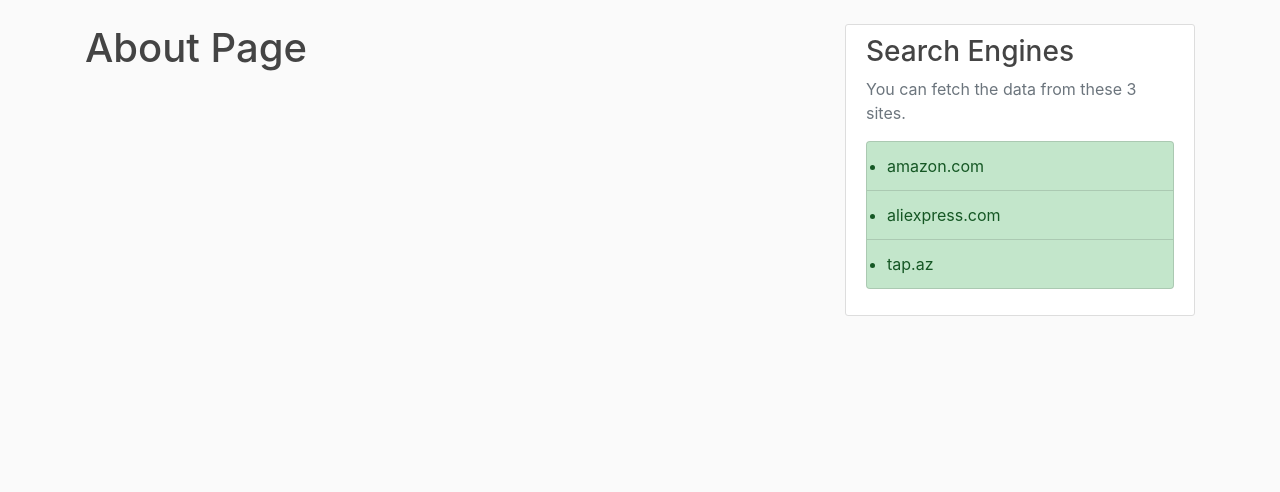
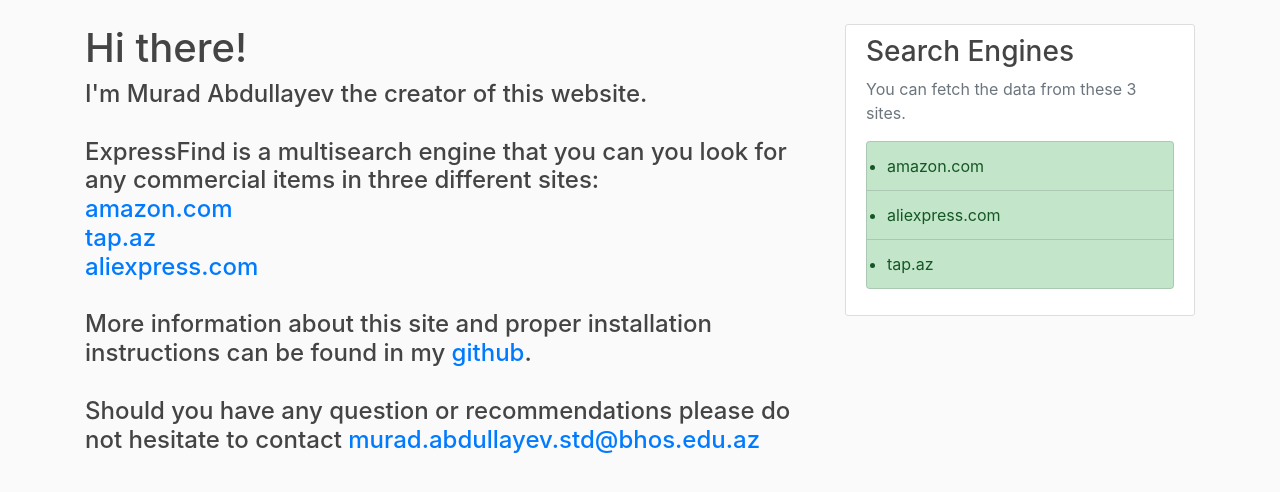
Before and after one commit to muradabdullayev900/ExpressFind, a Flask app: page /about in a window 1280 px wide. Shown: the part 56-548 px from the top of the page. Run offline with Flask 2, Linux system fonts and the light colour scheme; some libraries are stand-ins or nearby versions.

Commit message:
updated about page

```diff
--- a/src/templates/about.html
+++ b/src/templates/about.html
@@ -1,4 +1,16 @@
 {% extends "layout.html" %}
 {% block content %}
-    <h1>About Page</h1>
+    <h1>Hi there!</h1>
+    <h4>I'm Murad Abdullayev the creator of this website. <br>
+        <br/>
+        ExpressFind is a multisearch engine that you can you look for any commercial items in three
+        different sites: <br>
+        <a href="https://www.amazon.com/" target="_blank">amazon.com</a> <br>
+        <a href="https://tap.az/" target="_blank">tap.az</a> <br>
+        <a href="https://www.aliexpress.com/" target="_blank">aliexpress.com</a> <br> <br/>
+        More information about this site and proper installation instructions can be found in my
+        <a href="https://github.com/muradabdullayev900/ExpressFind" target="_blank">github</a>. <br> <br/>
+        Should you have any question or recommendations please do not hesitate to contact
+        <a href="mailto: murad.abdullayev.std@bhos.edu.az" target="_blank">murad.abdullayev.std@bhos.edu.az</a>
+    </h4>
 {% endblock content %}
```
